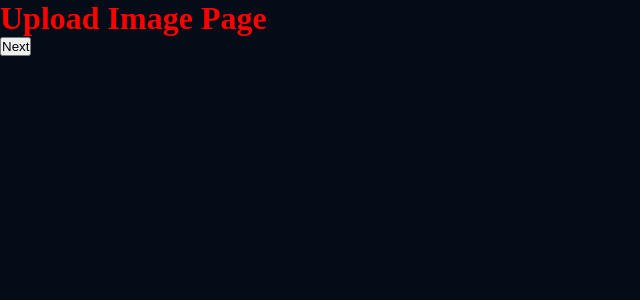
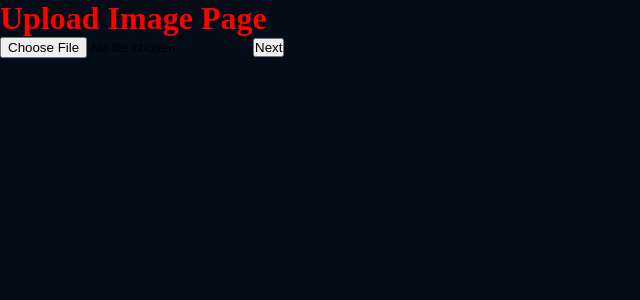
Before and after one commit to Tarun-19/finding-missing-children, a React (Create React App) app: page /upload-image in a window 1280 px wide. Shown: the top 300 px of the page, without its empty margins (0-640 px from the left). Built offline with nearby package versions, Linux system fonts and the light colour scheme.

Commit message:
Image upload

```diff
--- a/src/screens/UploadImagePage.js
+++ b/src/screens/UploadImagePage.js
@@ -1,14 +1,64 @@
-import React from 'react';
-import { Link } from 'react-router-dom';
+// import React, {Component, useState} from 'react';
+// import { Link, useNavigate } from 'react-router-dom';
+// import axios from 'axios';
+// // import useRouter
+
+// function UploadImagePage() {
+//     const [img, setImg] = useState("");
+//     var imageName;
+//     console.log("upld img")
+//     const router = useNavigate();
+//     function fileSelectedHandler(event) {
+//       setImg(event.target.files[0].name);
+//       console.log(event.target.files[0].name);
+//       imageName = event.target.files[0].name;
+//     }
+
+//     function redirect() {
+//       localStorage.setItem("Image", img);
+//       console.log('apple');
+//       router('/upload-video');
+//     }
+
+//   return (
+//     <div>
+//       <h1 style={{color:'red'}}>Upload Image Page</h1>
+
+//       <input type="file" onChange={fileSelectedHandler}/>
+
+//           <button type="button" onClick={redirect}>Next</button>
+
+//     </div>
+//   );
+// }
+
+// export default UploadImagePage;
+
+import React, { useState } from 'react';
+import { Link, useNavigate, useLocation } from 'react-router-dom';
 
 function UploadImagePage() {
-    console.log("upld img")
+  const [img, setImg] = useState("");
+  const [imageName, setImageName] = useState("");
+  console.log("upld img");
+  const router = useNavigate();
+
+  function fileSelectedHandler(event) {
+    setImg(event.target.files[0].name);
+    setImageName(event.target.files[0].name);
+  }
+
+  function redirect() {
+    //localStorage.setItem("Image", img);
+    console.log('apple');
+    router('/upload-video', { state: { imageName } });
+  }
+
   return (
     <div>
-      <h1 style={{color:'red'}}>Upload Image Page</h1>
-      <Link to="/upload-video">
-          <button type="button">Next</button>
-        </Link>
+      <h1 style={{ color: 'red' }}>Upload Image Page</h1>
+      <input type="file" onChange={fileSelectedHandler} />
+      <button type="button" onClick={redirect}>Next</button>
     </div>
   );
 }
--- a/src/screens/UploadVideoPage.js
+++ b/src/screens/UploadVideoPage.js
@@ -1,12 +1,21 @@
-import React from 'react';
+import React, { useEffect, useState } from 'react';
 import { Link } from 'react-router-dom';
 
-function UploadVideoPage() {
+function UploadVideoPage(props) {
     console.log("upld vid")
+    //const imgValue = localStorage.getItem("Image");
+    // const imgValue = props.imageName;
+    // const [img, setImg] = useState("");
+    // console.log('imgValue ->', imgValue);
+    // useEffect(()=> {
+    //   setImg(localStorage.getItem("Image"));
+    // }, [])
+  console.log(props);
   return (
     <div>
       <h1 style={{color:'red'}}>Upload video Page</h1>
       <Link to="/results">
+      <h1>{1}</h1>
           <button type="button">Start processing</button>
       </Link>
     </div>
```
